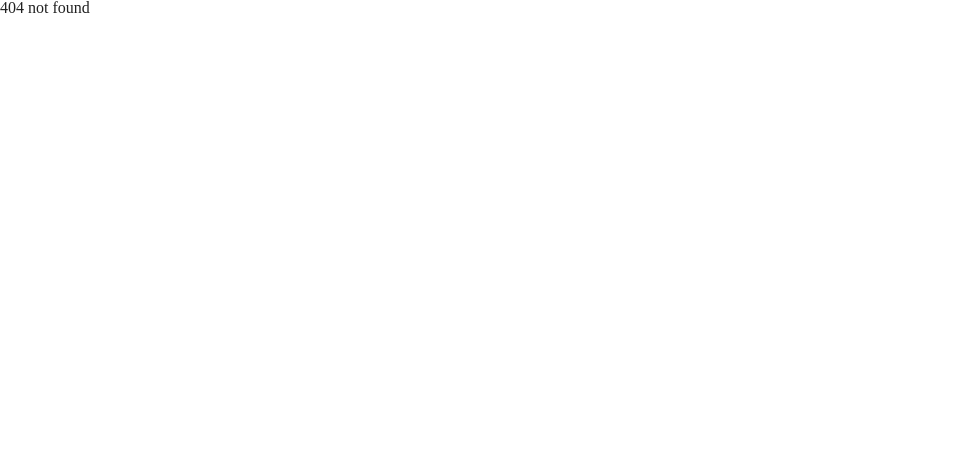
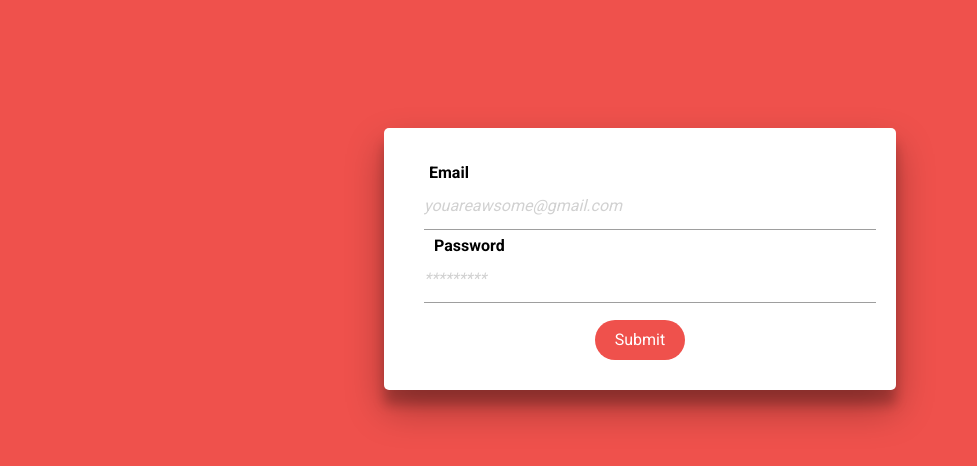
Before and after one commit to radumarinoiu/ASII-inscrieri, a React (Create React App) app: page /login in a window 1280 px wide. Before the commit this address had no page. Shown: the top 466 px of the page, without its empty margins (0-977 px from the left). Built offline with nearby package versions, Linux system fonts and the light colour scheme.

Commit message:
login + dashboard

```diff
--- a/src/components/Dashboard/Dashboard.jsx
+++ b/src/components/Dashboard/Dashboard.jsx
@@ -91,9 +91,9 @@ export default class Dashboard extends Component {
                 return (
                   <div className="col s12 m12 l12 ">
                     <div className="col s1 m1 l1">
-                      <i class="fas fa-smile-beam" />
+                      <i className="fas fa-smile-beam" />
                     </div>
-                    <div className="col s9 m9 l9">{item}</div>
+                    <div className="col s9 m9 l9">{this.item}</div>
                   </div>
                 );
               })}
--- a/src/components/Main/Main.jsx
+++ b/src/components/Main/Main.jsx
@@ -6,6 +6,7 @@ import ComplexTextInput from '../shared/ComplexTextInput/ComplexTextInput';
 import Dashboard from "../Dashboard/Dashboard";
 import SuccessSubmit from '../SuccessSubmit/SuccessSubmit';
 import LoadingPage from '../LoadingPage/LoadingPage';
+import AdminLogin from '../login/AdminLogin';
 
 export default class Main extends Component {
   render() {
@@ -17,6 +18,7 @@ export default class Main extends Component {
           <Route path="/dashboard" component= { Dashboard }/>
           <Route exact path="/success" component={SuccessSubmit} />
           <Route path="/load" component={LoadingPage} />
+          <Route exact path="/login" component={AdminLogin}/>
           <Route component={NotFound} />
         </Switch>
       </Fragment>
--- a/src/components/login/AdminLogin.jsx
+++ b/src/components/login/AdminLogin.jsx
@@ -6,14 +6,23 @@ export default class AdminLogin extends Component {
         super();
         this.state = {
             email: '',
-            password: ''
+            password: '',
+            auth: false
           }
         this.handleSubmit = this.handleSubmit.bind(this);
     }
+
+
+
     handleSubmit(e){
         e.preventDefault();
         if (this.state.email == "admin@asii.ro" && this.state.password == "asii2019"){
-            alert('succes')
+            this.setState({
+                auth: true
+            });
+            console.log(this.state.auth);
+            window.location.replace('/dashboard');
+
         } else alert("try again")
     }
     handleChange (event) {
```
